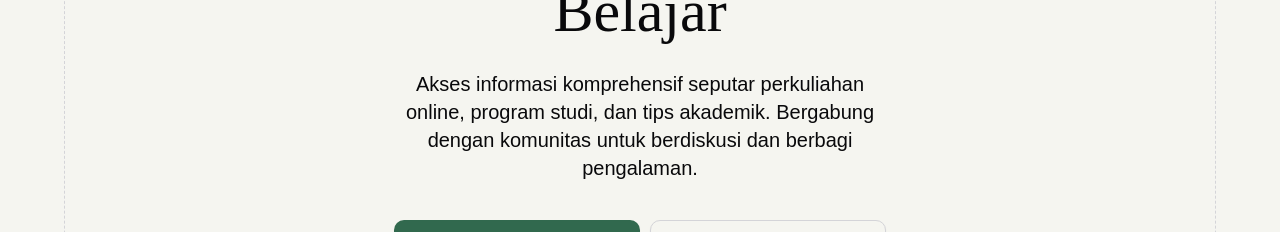
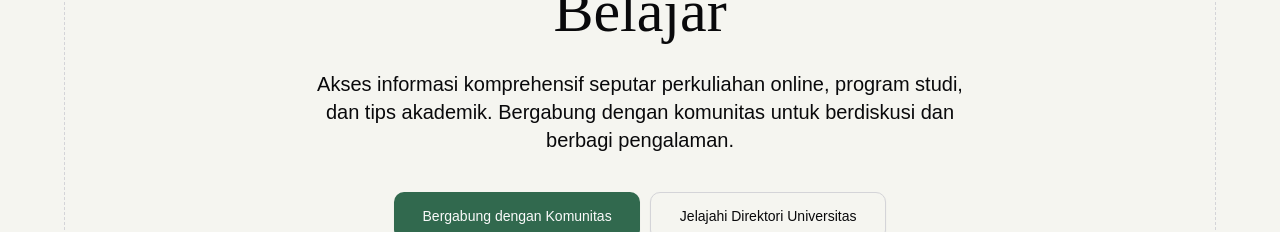
Before and after one commit to kimmyxpow/kulon, a SvelteKit app: page / in a window 1280 px wide. Shown: the part 363-595 px from the top of the page. Built offline with nearby package versions, Linux system fonts and the light colour scheme; a web font is replaced by a local one.

Commit message:
style: adjust paragraph width in landing page for better readability

```diff
--- a/src/routes/+page.svelte
+++ b/src/routes/+page.svelte
@@ -130,7 +130,7 @@
 			<h1 class="max-w-4xl text-center text-6xl">
 				Temukan Panduan Kuliah Online & Terhubung dengan Komunitas Belajar
 			</h1>
-			<p class="mt-6 max-w-lg text-center text-xl">
+			<p class="mt-6 max-w-2xl text-center text-xl">
 				Akses informasi komprehensif seputar perkuliahan online, program studi, dan tips akademik.
 				Bergabung dengan komunitas untuk berdiskusi dan berbagi pengalaman.
 			</p>
```
